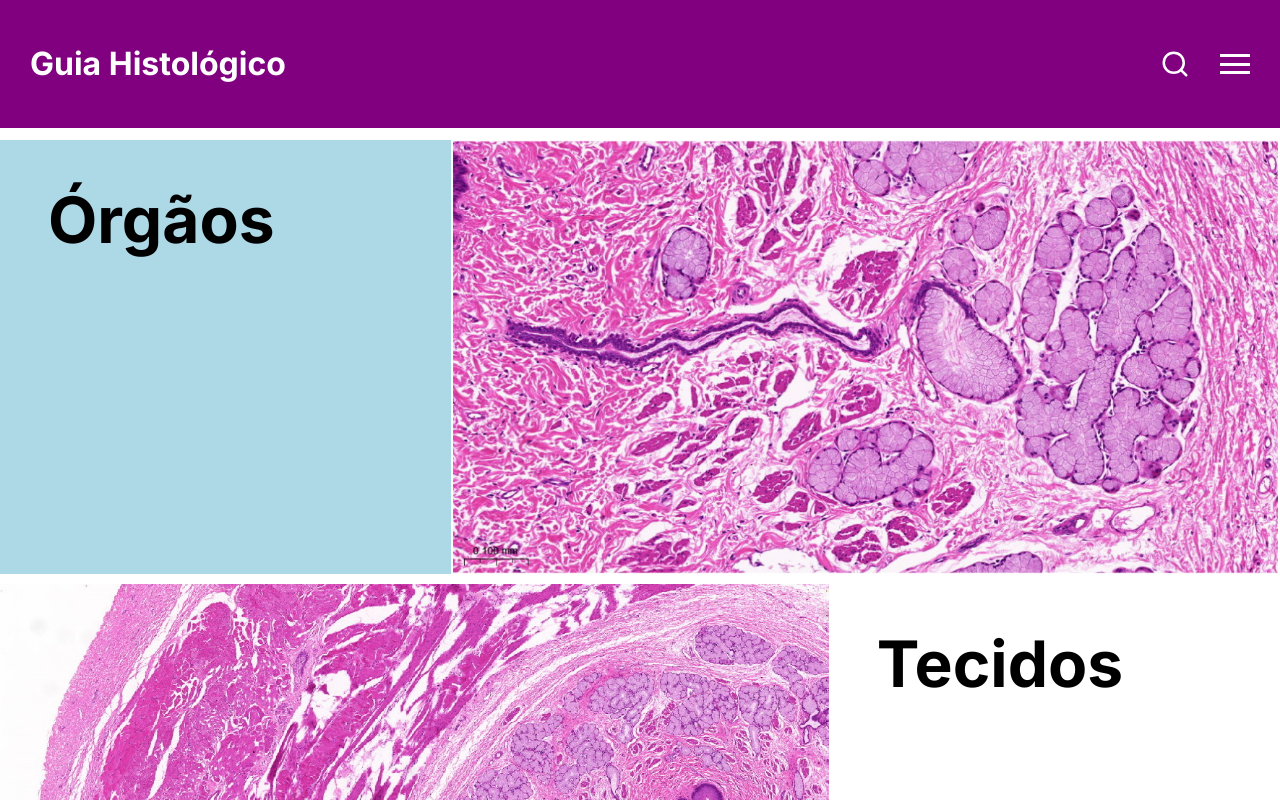
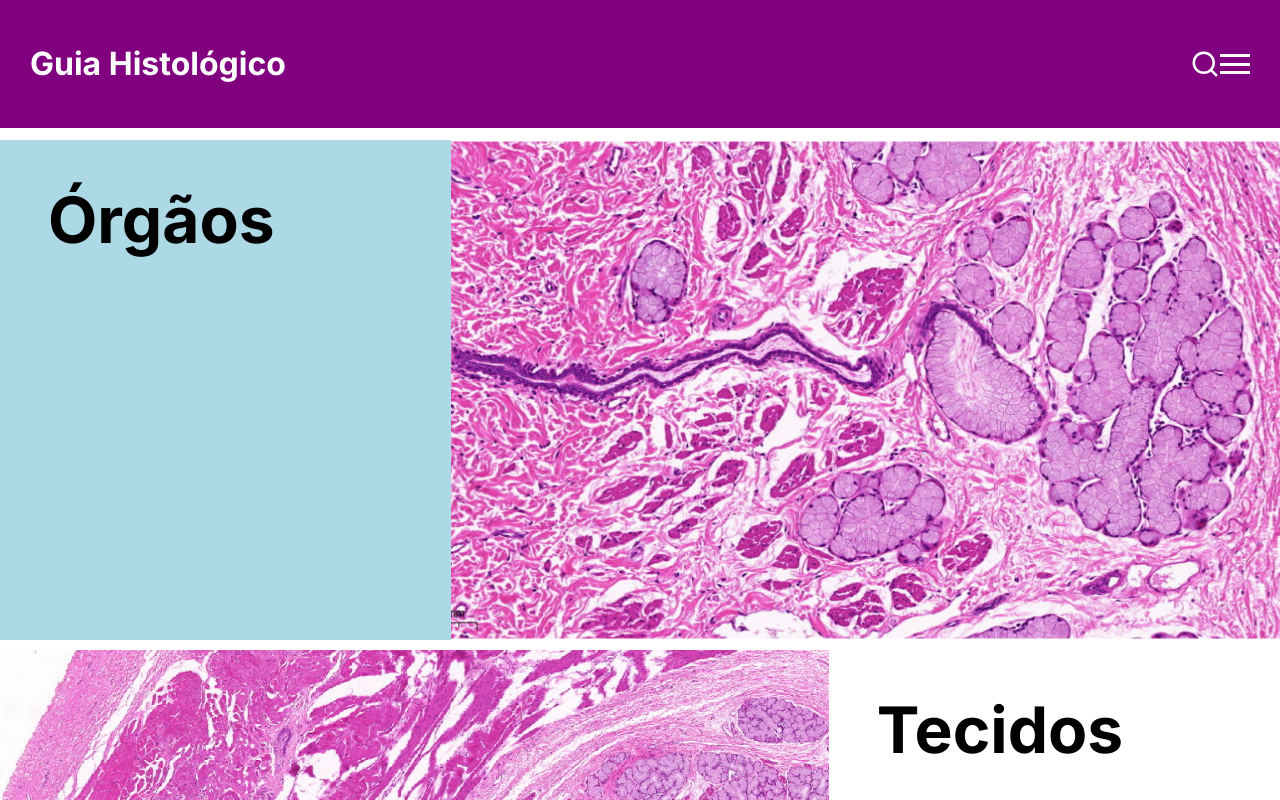
Before and after one commit to JoseArtur/GuaHistologico, a Next.js app: page / in a window 1280 px wide. Shown: the top 800 px of the page. Built offline with nearby package versions, Linux system fonts and the light colour scheme.

Commit message:
changed css

```diff
--- a/app/components/Header.tsx
+++ b/app/components/Header.tsx
@@ -1,7 +1,7 @@
 // components/Header.tsx
 
 import Link from 'next/link';
-import { useState } from 'react';
+import { CSSProperties, useState } from 'react';
 import Menu from './Menu';
 import { FiSearch } from 'react-icons/fi';
 
@@ -12,96 +12,101 @@ export default function Header() {
     setMenuVisible(!menuVisible);
   };
 
+  const headerStyle:CSSProperties = {
+    backgroundColor: 'purple',
+    padding: '40px 30px',
+    color: 'white',
+    position: "fixed",
+    top: 0,
+    width: '100%',
+    zIndex: 1000
+  };
+
+  const navStyle : CSSProperties = {
+    display: 'flex',
+    justifyContent: 'space-between',
+    alignItems: 'center'
+  };
+
+  const logoStyle: CSSProperties = {
+    fontSize: '2em',
+    fontWeight: 'bold'
+  };
+
+  const searchStyle: CSSProperties = {
+    fontSize: '1.5em',
+    color: 'white',
+    cursor: 'pointer'
+  };
+
+  const spacerStyle: CSSProperties = {
+    flexGrow: 1
+  };
+
+  const hamburgerStyle: CSSProperties = {
+    background: 'none',
+    border: 'none',
+    color: 'white',
+    fontSize: '20.2px',
+    cursor: 'pointer',
+    display: 'flex',
+    flexDirection: 'column',
+    justifyContent: 'space-between',
+    height: '20px',
+    zIndex: 1000
+  };
+
+  const hamburgerSpanStyle: CSSProperties = {
+    width: '30px',
+    height: '3px',
+    backgroundColor: 'white',
+    display: 'block',
+    transition: 'all 0.3s ease'
+  };
+
+  const activeHamburgerSpanStyle: CSSProperties = {
+    transform: 'translateY(8px) rotate(45deg)',
+    opacity: 0
+  };
+
+  const menuStyle: CSSProperties = {
+    display: 'none',
+    gap: '10px'
+  };
+
+  const visibleMenuStyle: CSSProperties = {
+    display: 'flex',
+    flexDirection: 'column',
+    position: 'absolute',
+    top: '60px',
+    right: '20px',
+    background: 'purple',
+    padding: '20px'
+  };
+
+  const menuLinkStyle: CSSProperties = {
+    color: 'white',
+    textDecoration: 'none'
+  };
+
   return (
-   <><header  style={{ position: 'fixed', top: 0, width: '100%', zIndex: 1000}}>
-      <nav >
-        <div className="logo"><Link href="/">
-      Guia Histológico
-
-    </Link></div>
-
-        <div className="spacer"></div>
-      <FiSearch size={30} style={{ marginRight  : '30px' }}/>
-        <button onClick={toggleMenu} className={`hamburger ${menuVisible ? 'active' : ''}`}>
-          <span></span>
-          <span></span>
-          <span></span>
-        </button>
-        <Menu menuVisible={menuVisible} toggleMenu={toggleMenu} /> {/* Pass toggleMenu function */}
-      </nav>
-      <style jsx>{`
-        header {
-          background-color: purple;
-          padding: 40px 30px;
-          color: white;
-
-        }
-        nav {
-
-          display: flex;
-          justify-content: space-between;
-          align-items: center;
-        }
-        .logo {
-          font-size: 2em;
-          font-weight: bold;
-        }
-        .search {
-          font-size: 1.5em;
-          color: white;
-          cursor: pointer;
-        }
-        .spacer {
-          flex-grow: 1;
-        }
-        .hamburger {
-          background: none;
-          border: none;
-          color: white;
-          font-size: 20.2px;
-          cursor: pointer;
-          display: flex;
-          flex-direction: column;
-          justify-content: space-between;
-          height: 20px;
-          z-index: 1000;
-        }
-        .hamburger span {
-          width: 30px;
-          height: 3px;
-          background-color: white;
-          display: block;
-          transition: all 0.3s ease;
-        }
-        .hamburger.active span:nth-child(1) {
-          transform: translateY(8px) rotate(45deg);
-        }
-        .hamburger.active span:nth-child(2) {
-          opacity: 0;
-        }
-        .hamburger.active span:nth-child(3) {
-          transform: translateY(-8px) rotate(-45deg);
-        }
-        .menu {
-          display: none;
-          gap: 10px;
-        }
-        .menu.visible {
-          display: flex;
-          flex-direction: column;
-          position: absolute;
-          top: 60px;
-          right: 20px;
-          background: purple;
-          padding: 20px;
-        }
-        .menu a {
-          color: white;
-          text-decoration: none;
-        }
-      `}</style>
-    </header>
-          <div style={{paddingTop:'140px'}}></div>
-          </>
+    <>
+      <header style={headerStyle}>
+        <nav style={navStyle}>
+          <div style={logoStyle}>
+            <Link href="/">Guia Histológico</Link>
+          </div>
+          <div style={spacerStyle}></div>
+          <FiSearch size={30} style={searchStyle} />
+          <button onClick={toggleMenu} style={hamburgerStyle}>
+            <span style={hamburgerSpanStyle}></span>
+            <span style={menuVisible ? activeHamburgerSpanStyle : hamburgerSpanStyle}></span>
+            <span style={hamburgerSpanStyle}></span>
+          </button>
+          <Menu menuVisible={menuVisible} toggleMenu={toggleMenu} style={menuVisible ? visibleMenuStyle : menuStyle} />
+        </nav>
+      </header>
+      <div style={{ paddingTop: '140px' }}></div>
+    </>
   );
 }
--- a/app/components/Post.tsx
+++ b/app/components/Post.tsx
@@ -22,62 +22,18 @@ interface PostProps {
 
 const Post: React.FC<PostProps> = ({ imageUrl, description, title, pageUrl, reversed, bgColor }) => {
     return (
-
-        <a className={`photo-description ${reversed ? 'reversed' : ''}`} href={pageUrl} style = {{paddingBottom: '10px'}}>
-            <div className="layout">
-                {/* Existing div */}
-                <div className="inner-layout" style={{ backgroundColor: bgColor }}>
-                      <h3 className="title-large">{title}</h3> {/* Removed the extra div and p tag */}
-                    <div className="description">
+        <a className={`photo-description ${reversed ? 'reversed' : ''}`} href={pageUrl} style={{ paddingBottom: '10px', display: 'flex', flexDirection: 'column', alignItems: 'center' }}>
+            <div className="layout" style={{ display: 'flex', width: '100%', height: 'auto', backgroundColor: 'lightgray', flexDirection: reversed ? 'row-reverse' : 'row' }}>
+                <div className="inner-layout" style={{ backgroundColor: bgColor, flex: 0.3, display: 'flex', flexDirection: 'column', justifyContent: 'space-between', padding: '32px 48px' }}>
+                    <h3 className="title-large" style={{ fontSize: '4em', fontWeight: 'bold' }}>{title}</h3>
+                    <div className="description" style={{ marginTop: '10px' }}>
                         <p>{description}</p>
                     </div>
                 </div>
-                {/* New div for the image */}
-                <div className="image-layout">
-                    <Image height={500} width={10000} src={imageUrl} alt={description} />
+                <div className="image-layout" style={{ flex: 0.7, height: '500px', overflow: 'hidden' }}>
+                    <Image height={500} width={10000} src={imageUrl} alt={description} style={{ width: '100%', height: '100%', objectFit: 'cover' }} />
                 </div>
             </div>
-            <style jsx>{`
-                .photo-description {
-                    display: flex;
-                    flex-direction: column;
-                    align-items: center;
-                }
-                .photo-description.reversed .layout {
-                    flex-direction: row-reverse; // Reverse the order of the children
-                }
-                .layout {
-                    display: flex; // Added to make the divs share the same row
-                    width: 100%;
-                    height: auto;
-                    background-color: lightgray;
-                }
-                .inner-layout {
-                    flex: 0.3; // Adjusted to make the div take up 40% of the row
-                    display: flex;
-                    flex-direction: column;
-
-                    justify-content: space-between;
-                    padding: 32px 48px;
-                }
-                .image-layout {
-                    flex: 0.7; // Adjusted to make the div take up 60% of the row
-                    height: 500px; // Set a fixed height for the div
-                    overflow: hidden; // Hide the part of the image that exceeds the div's size
-                }
-                .image-layout Image {
-                    width: 100%;
-                    height: 100%;
-                    object-fit: cover;
-                }
-                .title-large {
-                    font-size: 4em;
-                    font-weight: bold;
-                }
-                .description {
-                    margin-top: 10px;
-                }
-            `}</style>
         </a>
     );
 };
```
